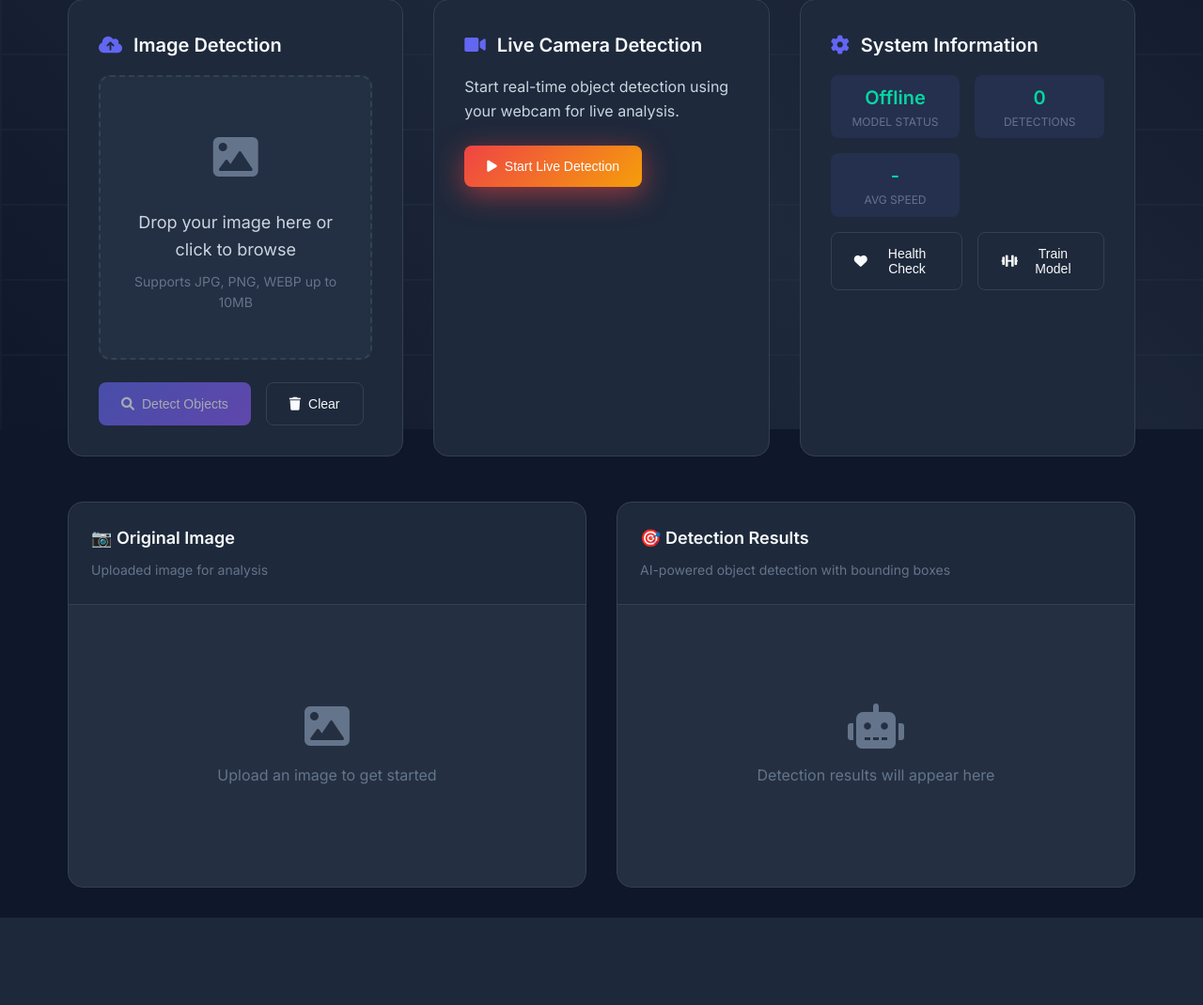
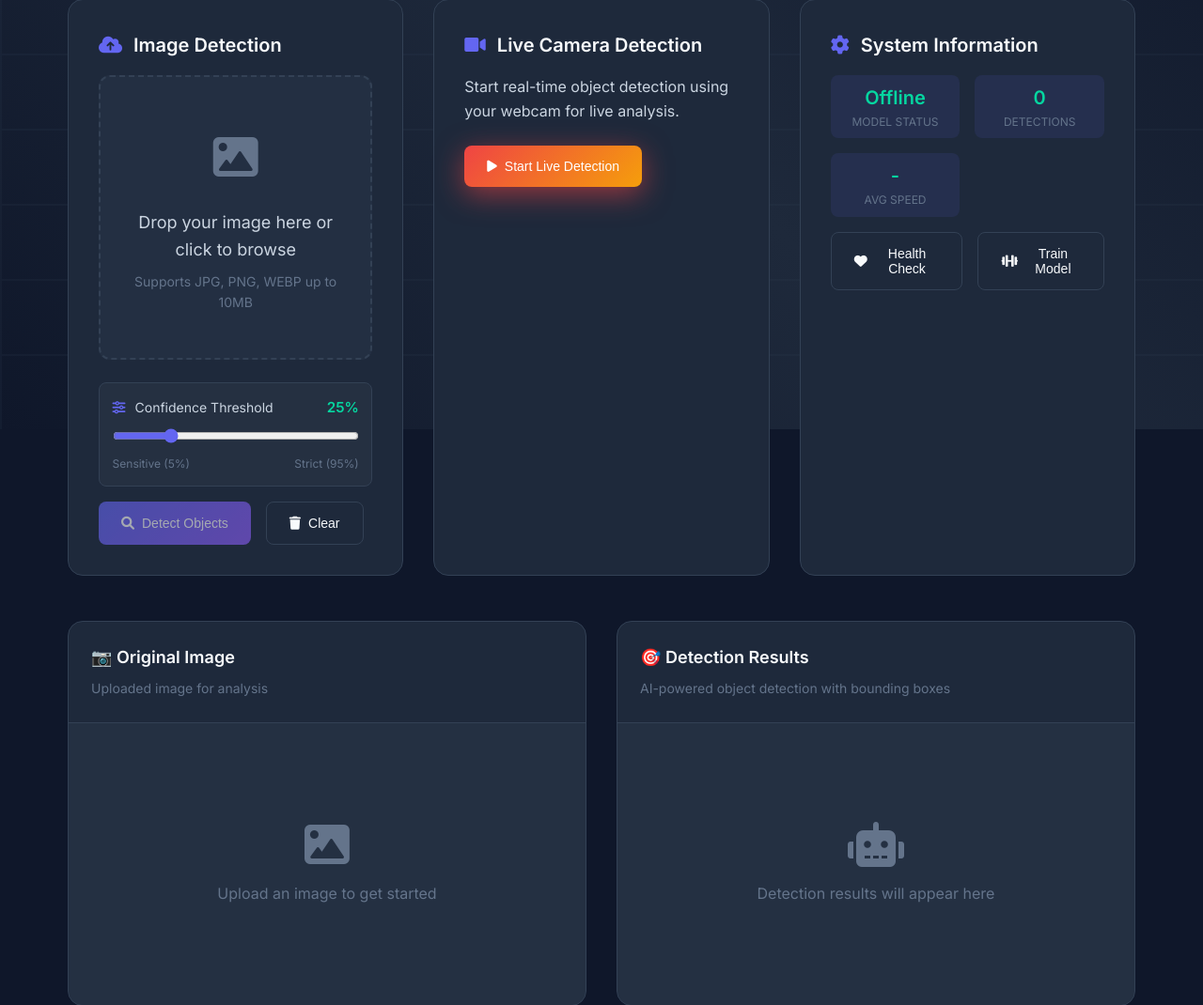
Before and after one commit to Shanksch/object-detection-project, a FastAPI app: page / in a window 1280 px wide. Shown: the part 343-1413 px from the top of the page at 94% size. Before the commit the page ends 1320 px from the top, so only its background shows below. Run offline with FastAPI, Linux system fonts and the light colour scheme.

Commit message:
Update UI with confidence slider and Hugging Face Docker setup

```diff
--- a/templates/modern_ui.html
+++ b/templates/modern_ui.html
@@ -551,6 +551,17 @@
                     <div class="upload-text">Drop your image here or click to browse</div>
                     <div class="upload-subtext">Supports JPG, PNG, WEBP up to 10MB</div>
                 </div>
+                <div style="margin: 1.25rem 0 0.75rem 0; background: rgba(255,255,255,0.03); border: 1px solid var(--border-color); border-radius: 8px; padding: 0.85rem;">
+                    <div style="display: flex; justify-content: space-between; align-items: center; font-size: 0.875rem; color: var(--text-secondary); margin-bottom: 0.5rem;">
+                        <span><i class="fas fa-sliders-h" style="color: var(--primary-color); margin-right: 6px;"></i> Confidence Threshold</span>
+                        <span id="confValueText" style="font-weight: 600; color: var(--accent-color); font-size: 0.95rem;">25%</span>
+                    </div>
+                    <input type="range" id="confSlider" min="0.05" max="0.95" step="0.05" value="0.25" style="width: 100%; accent-color: var(--primary-color); cursor: pointer;" oninput="document.getElementById('confValueText').textContent = Math.round(this.value * 100) + '%'">
+                    <div style="display: flex; justify-content: space-between; font-size: 0.75rem; color: var(--text-muted); margin-top: 0.25rem;">
+                        <span>Sensitive (5%)</span>
+                        <span>Strict (95%)</span>
+                    </div>
+                </div>
                 <div class="btn-group">
                     <button class="btn btn-primary" id="detectBtn" disabled>
                         <i class="fas fa-search"></i>
@@ -663,6 +674,7 @@
                             <div class="stat-label">Process Time</div>
                         </div>
                     </div>
+                    <div id="detectedBadges" style="margin-top: 1rem; display: flex; flex-wrap: wrap; gap: 0.5rem; justify-content: center;"></div>
                 </div>
             </div>
         </section>
@@ -812,13 +824,15 @@
                 showStatus('🔍 AI is analyzing your image...', 'warning');
 
                 const startTime = Date.now();
+                const confSlider = document.getElementById('confSlider');
+                const confValue = confSlider ? parseFloat(confSlider.value) : 0.25;
 
                 const response = await fetch('/api/v1/predict', {
                     method: 'POST',
                     headers: {
                         'Content-Type': 'application/json',
                     },
-                    body: JSON.stringify({ image: imageData })
+                    body: JSON.stringify({ image: imageData, confidence: confValue })
                 });
 
                 const data = await response.json();
@@ -830,7 +844,7 @@
                     displayDetectionResult(data.image);
                     const inferenceTime = data.metadata ? data.metadata.inference_time_ms : processTime;
                     const objectCount = data.metadata ? data.metadata.count : 0;
-                    updateDetectionStats(processTime, inferenceTime, objectCount);
+                    updateDetectionStats(processTime, inferenceTime, objectCount, data.detections);
                     showStatus(`✅ Object detection completed! Found ${objectCount} object(s) in ${Math.round(inferenceTime)}ms`, 'success');
                 } else {
                     showStatus('❌ Unexpected response format', 'error');
@@ -852,7 +866,7 @@
             document.getElementById('detectionInfo').style.display = 'block';
         }
 
-        function updateDetectionStats(processTime, inferenceTime, objectCount) {
+        function updateDetectionStats(processTime, inferenceTime, objectCount, detections = []) {
             detectionCount++;
             totalProcessTime += processTime;
 
@@ -860,6 +874,26 @@
             document.getElementById('objectCount').textContent = objectCount || 0;
             document.getElementById('processTime').textContent = `${Math.round(inferenceTime || processTime)}ms`;
             document.getElementById('avgSpeed').textContent = `${Math.round(totalProcessTime / detectionCount)}ms`;
+
+            // Update average confidence and badges
+            const badgesContainer = document.getElementById('detectedBadges');
+            if (badgesContainer) badgesContainer.innerHTML = '';
+
+            if (detections && detections.length > 0) {
+                const avgConf = detections.reduce((sum, d) => sum + (d.confidence || 0), 0) / detections.length;
+                document.getElementById('confidence').textContent = `${Math.round(avgConf * 100)}%`;
+
+                if (badgesContainer) {
+                    detections.forEach(d => {
+                        const badge = document.createElement('span');
+                        badge.style.cssText = 'background: rgba(99,102,241,0.2); border: 1px solid rgba(99,102,241,0.4); color: #f8fafc; padding: 4px 10px; border-radius: 9999px; font-size: 0.8rem; font-weight: 500; display: inline-flex; align-items: center; gap: 5px;';
+                        badge.innerHTML = `<i class="fas fa-tag" style="color: var(--accent-color); font-size: 0.7rem;"></i> <strong>${d.class}</strong> (${Math.round((d.confidence || 0) * 100)}%)`;
+                        badgesContainer.appendChild(badge);
+                    });
+                }
+            } else {
+                document.getElementById('confidence').textContent = '-';
+            }
         }
 
         // Live camera functionality
@@ -1244,12 +1278,15 @@
 
                 // Make detection request
                 const startTime = Date.now();
+                const confSlider = document.getElementById('confSlider');
+                const confValue = confSlider ? parseFloat(confSlider.value) : 0.25;
+
                 const response = await fetch('/api/v1/predict', {
                     method: 'POST',
                     headers: {
                         'Content-Type': 'application/json',
                     },
-                    body: JSON.stringify({ image: currentImageData })
+                    body: JSON.stringify({ image: currentImageData, confidence: confValue })
                 });
 
                 const data = await response.json();
@@ -1264,7 +1301,7 @@
                     displayDetectionResult(data.image);
                     const inferenceTime = data.metadata ? data.metadata.inference_time_ms : processTime;
                     const objectCount = data.metadata ? data.metadata.count : 0;
-                    updateDetectionStats(processTime, inferenceTime, objectCount);
+                    updateDetectionStats(processTime, inferenceTime, objectCount, data.detections);
 
                     console.log(`Auto-detection completed in ${processTime}ms — ${objectCount} objects`);
                 }
```
Also changed, not shown: README.md, 2 other files.
